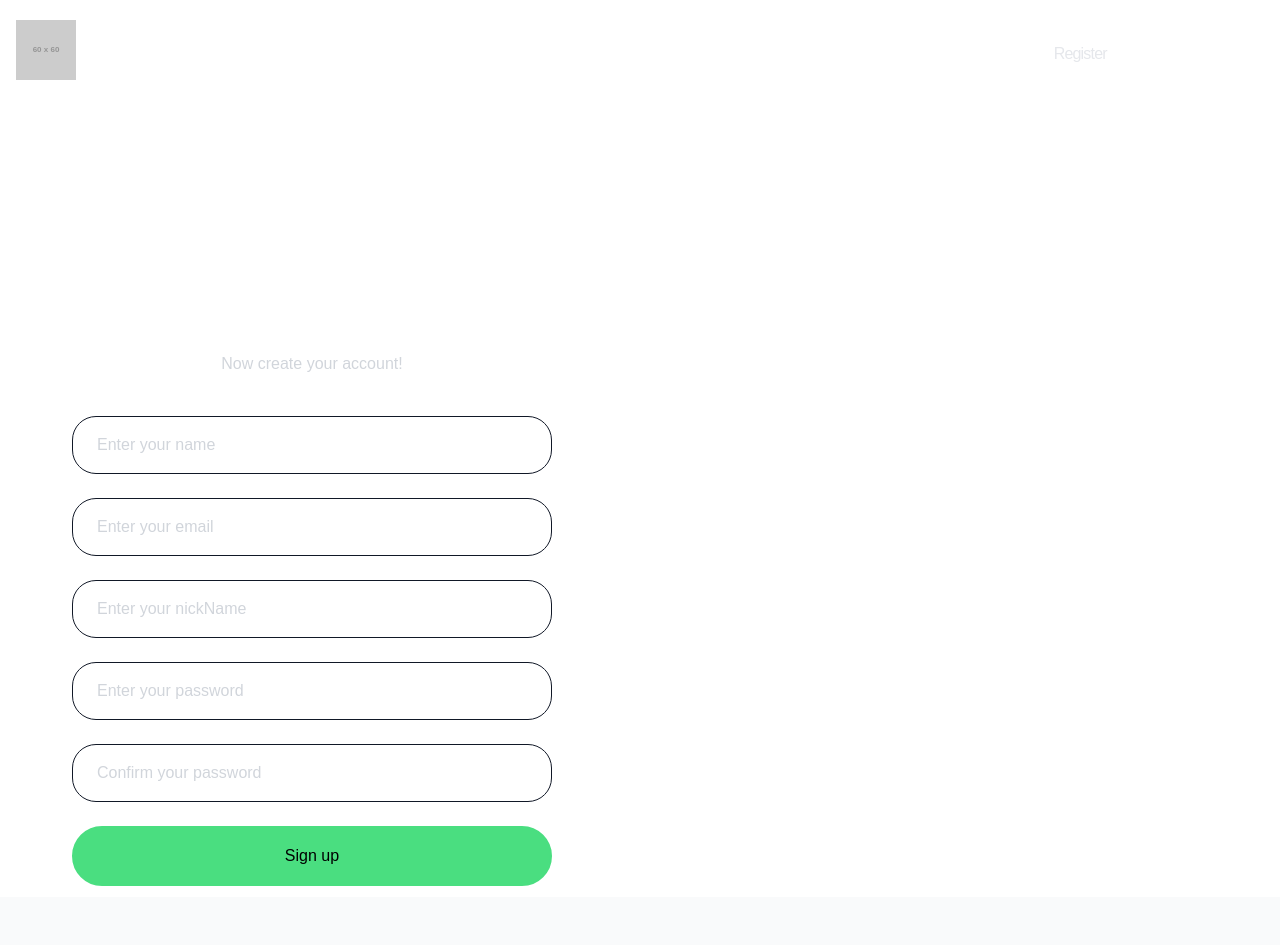
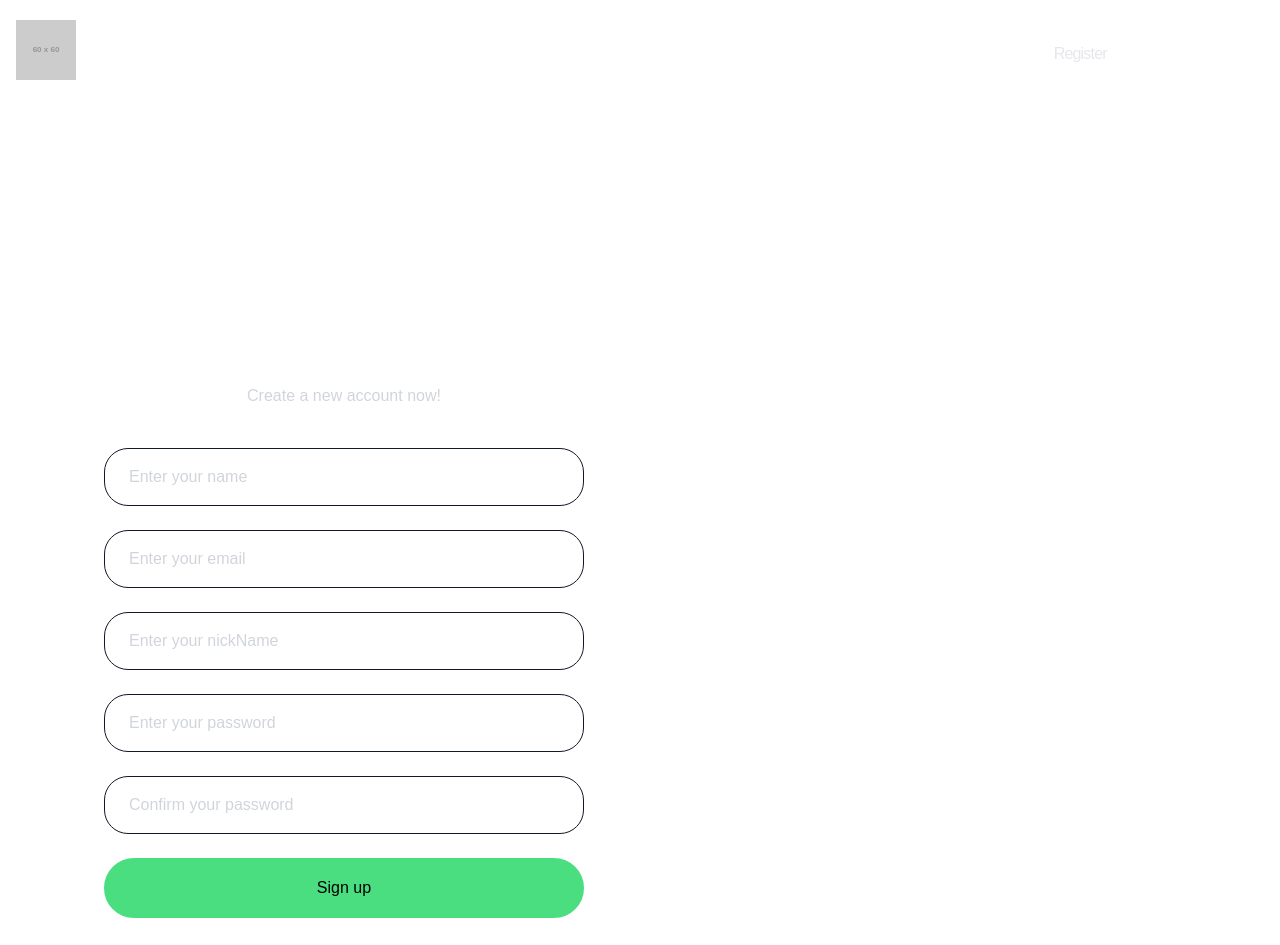
Before and after one commit to Javier-Lever/igClone, a Next.js app: page /register in a window 1280 px wide. Shown: the top 945 px of the page. Built offline with nearby package versions, Linux system fonts and the light colour scheme.

Commit message:
spelling and layout bug fixed

```diff
--- a/app/register/page.jsx
+++ b/app/register/page.jsx
@@ -1,39 +1,45 @@
 import CustomInput from "@/components/CustomInput";
 
-export default function () {
+export default function Register() {
   return (
-    <section className="overflow-hidden h-[100vh]">
-      <div className="flex flex-wrap -m-8">
-        <div className="w-full md:w-1/2 p-8">
-          <div className="px-4 pt-10 md:pb-40 max-w-lg mx-auto"><a className="inline-block mb-36" href="#">                </a>
+    <section className="overflow-y-auto">
+      {/* Removed negative margin (-m-8) to fix horizontal scroll */}
+      <div className="flex flex-wrap p-8">
+        <div className="w-full md:w-1/2">
+          {/* Added overflow-x-hidden to prevent horizontal overflow */}
+          <div className="px-4 pt-10 md:pb-40 max-w-lg mx-auto overflow-x-hidden">
+            <a className="inline-block mb-36" href="#"></a>
             <div className="text-center mx-auto">
-              <h3 className="mb-4 text-5xl text-white tracking-5xl">Let`s Get Started</h3>
-              <p className="mb-10 text-gray-300">Now create your account!</p>
+              <h3 className="mb-4 text-5xl text-white tracking-5xl">Let's Get Started</h3>
+              <p className="mb-10 text-gray-300">Create a new account now!</p>
 
-              <div className="mb-6 border border-gray-900 w-full focus-within:border-white overflow-hidden rounded-3xl">
-                <CustomInput type={"text"} placeholder={"Enter your name"} />
-              </div>
+              {/* Inputs */}
+              {[...Array(5)].map((_, i) => (
+                <div
+                  key={i}
+                  className="mb-6 border border-gray-900 w-full focus-within:border-white rounded-3xl"
+                >
+                  <CustomInput
+                    type={i > 2 ? "password" : "text"}
+                    placeholder={
+                      i === 0 ? "Enter your name" :
+                      i === 1 ? "Enter your email" :
+                      i === 2 ? "Enter your nickName" :
+                      i === 3 ? "Enter your password" :
+                      "Confirm your password"
+                    }
+                  />
+                </div>
+              ))}
 
-              <div className="mb-6 border border-gray-900 w-full focus-within:border-white overflow-hidden rounded-3xl">
-                <CustomInput type={"text"} placeholder={"Enter your email"} />
-              </div>
+              {/* Sign Up Button */}
+              <button className="block w-full mb-6 px-14 py-4 text-center font-medium tracking-2xl border-2 border-green-400 bg-green-400 hover:bg-green-500 text-black focus:ring-4 focus:ring-green-500 focus:ring-opacity-40 rounded-full transition duration-300">
+                Sign up
+              </button>
 
-              <div className="mb-6 border border-gray-900 w-full focus-within:border-white overflow-hidden rounded-3xl">
-                <CustomInput type={"text"} placeholder={"Enter your nickName"} />
-              </div>
-
-              <div className="mb-6 border border-gray-900 w-full focus-within:border-white overflow-hidden rounded-3xl">
-                <CustomInput type={"password"} placeholder={"Enter your password"} />
-              </div>
-
-              <div className="mb-6 border border-gray-900 w-full focus-within:border-white overflow-hidden rounded-3xl">
-                <CustomInput type={"password"} placeholder={"Confirm your password"} />
-              </div>
-
-              <button className="block w-full mb-6 px-14 py-4 text-center font-medium tracking-2xl border-2 border-green-400 bg-green-400 hover:bg-green-500 text-black focus:ring-4 focus:ring-green-500 focus:ring-opacity-40 rounded-full transition duration-300" href="#">Sign up</button>
-
-              <p className="text-gray-300">
-                <span>Alreade have account?</span>
+              {/* Sign In Link */}
+              <p className="text-gray-300 pb-8">
+                <span>Do you already have an account? </span>
                 <a className="underline" href="login.html">Sign in</a>
               </p>
             </div>
```
